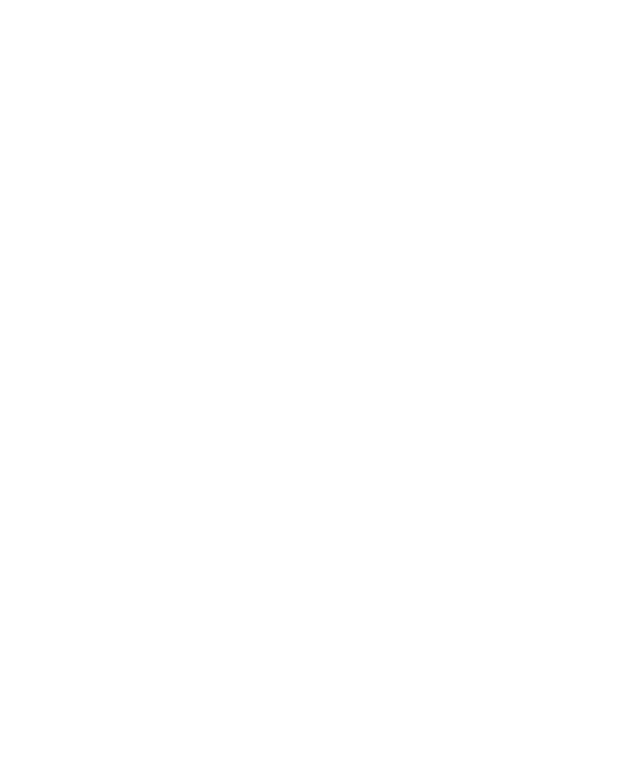
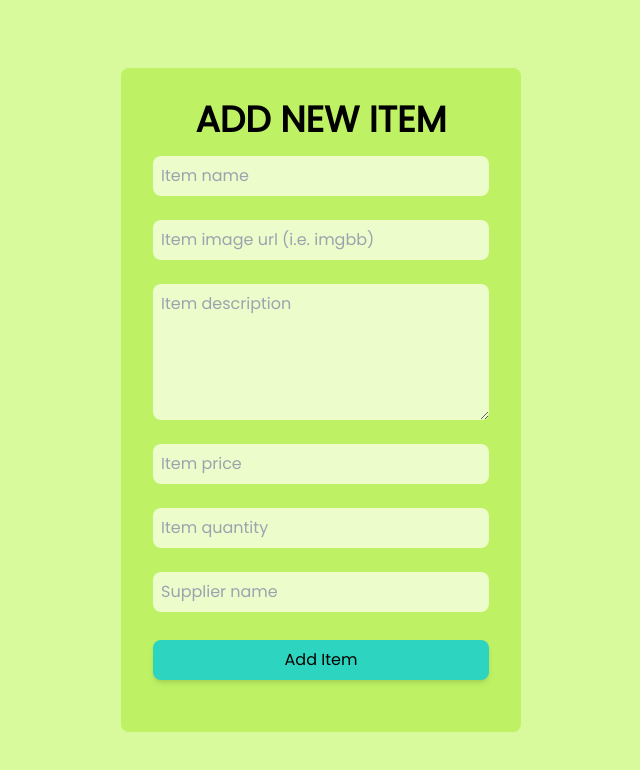
Before and after one commit to dev-weirdo/warehouse-management-client, a React (Create React App) app: page /addnewitem in a window 1280 px wide. Before the commit this address had no page. Shown: the top 770 px of the page, without its empty margins (319-959 px from the left). Built offline with nearby package versions, Linux system fonts and the light colour scheme.

Commit message:
Added form for new item

```diff
--- a/src/App.js
+++ b/src/App.js
@@ -1,4 +1,5 @@
 import { Route, Routes } from "react-router-dom";
+import AddNewItem from "./components/AddNewItem/AddNewItem";
 import Inventory from "./components/Inventory/Inventory";
 import InventoryItem from "./components/InventoryItem/InventoryItem";
 import Home from "./pages/Home/Home";
@@ -11,6 +12,7 @@
         <Route path="/" element={<Home></Home>}></Route>
         <Route path="/inventory" element={<Inventory></Inventory>}></Route>
         <Route path="/inventory/:id" element={<InventoryItem></InventoryItem>}></Route>
+        <Route path="/addnewitem" element={<AddNewItem></AddNewItem>}></Route>
       </Routes>
     </div>
   );
--- a/src/components/AddNewItem/AddNewItem.js
+++ b/src/components/AddNewItem/AddNewItem.js
@@ -0,0 +1,48 @@
+import React from 'react';
+
+const AddNewItem = () => {
+    const handleAddNewItem = e => {
+        e.preventDefault();
+        const name = e.target.name.value;
+        const image = e.target.image.value;
+        const description = e.target.description.value;
+        const price = e.target.price.value;
+        const quantity = e.target.quantity.value;
+        const supplier = e.target.supplier.value;
+
+    }
+    return (
+        <div className='w-full h-screen grid grid-cols-1'>
+            <div className='bg-lime-200 flex flex-col justify-center'>
+                <form onSubmit={handleAddNewItem} className='bg-lime-300 max-w-[400px] w-full mx-auto rounded-lg p-8 '>
+                    <h2 className='text-4xl dark:text-black font-bold text-center'>
+                        ADD NEW ITEM
+                    </h2>
+                    <div className='flex flex-col text-black py-2'>
+                        <input className='rounded-lg bg-lime-100 mt-2 p-2 focus:border-blue-500 focus:bg-gray-100 focus:outline-none' type="text" name="name" placeholder='Item name' autoComplete='off' />
+                    </div>
+                    <div className='flex flex-col text-black py-2'>
+                        <input className='rounded-lg bg-lime-100 mt-2 p-2 focus:border-blue-500 focus:bg-gray-100 focus:outline-none' type="text" name="image" placeholder='Item image url (i.e. imgbb)' autoComplete='off' />
+                    </div>
+                    <div className='flex flex-col text-black py-2'>
+                        <textarea className='rounded-lg bg-lime-100 mt-2 p-2 focus:border-blue-500 focus:bg-gray-100 focus:outline-none' name="description" id="" cols="20" rows="5" placeholder='Item description' autoComplete='off'></textarea>
+                    </div>
+                    <div className='flex flex-col text-black py-2'>
+                        <input className='rounded-lg bg-lime-100 mt-2 p-2 focus:border-blue-500 focus:bg-gray-100 focus:outline-none' type="number" name="price" placeholder='Item price' autoComplete='off' />
+                    </div>
+                    <div className='flex flex-col text-black py-2'>
+                        <input className='rounded-lg bg-lime-100 mt-2 p-2 focus:border-blue-500 focus:bg-gray-100 focus:outline-none' type="number" name="quantity" placeholder='Item quantity' autoComplete='off' />
+                    </div>
+                    <div className='flex flex-col text-black py-2'>
+                        <input className='rounded-lg bg-lime-100 mt-2 p-2 focus:border-blue-500 focus:bg-gray-100 focus:outline-none' type="text" name="supplier" placeholder='Supplier name' />
+                    </div>
+                    <button type='submit' className='w-full my-5 py-2 bg-teal-400 shadow-md hover:bg-teal-300 rounded-lg text-black'>
+                        Add Item
+                    </button>
+                </form>
+            </div>
+        </div>
+    );
+};
+
+export default AddNewItem;
--- a/src/components/Inventory/Inventory.js
+++ b/src/components/Inventory/Inventory.js
@@ -54,7 +54,7 @@
                 </table>
             </div>
             <div className='text-center my-6'>
-                <Link to='/addnewitem' type='button' className='mt-2 mx-auto bg-gray-900 text-white py-1 px-2 rounded-md'>Manage Inventory</Link>
+                <Link to='/addnewitem' type='button' className='mt-2 bg-gray-900 text-white py-1 px-2 rounded-md'>Add New Item</Link>
             </div>
         </div>
     );
```
